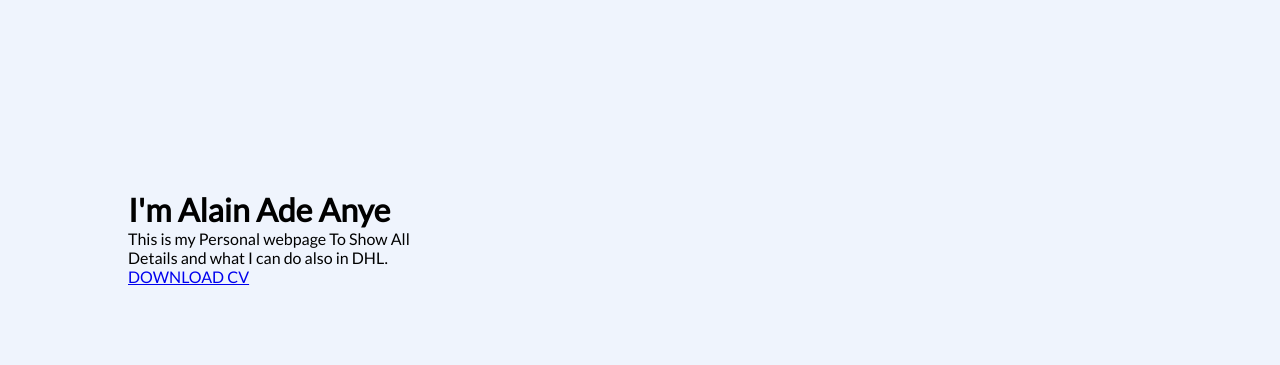
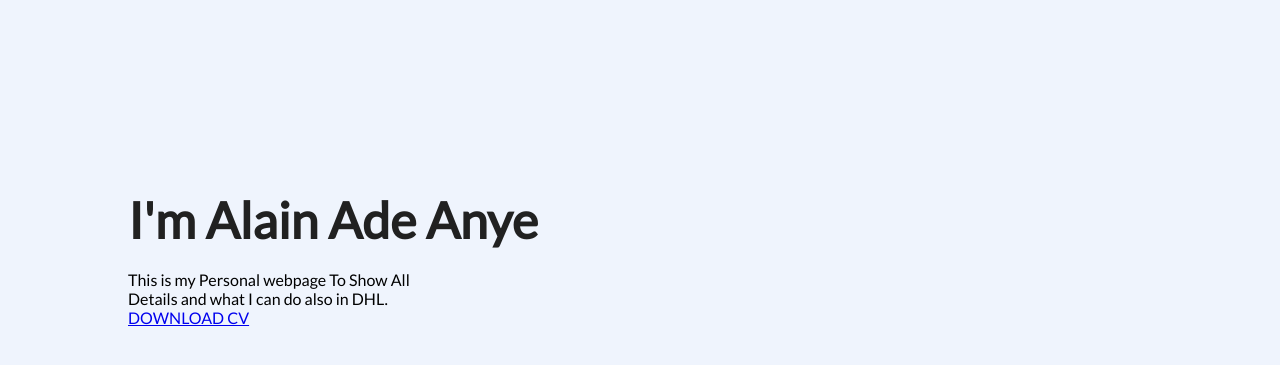
Before and after one commit to Alain2020/north-west, a plain HTML site: page index.html in a window 1280 px wide. Shown: the part 269-634 px from the top of the page. Drawn offline with Linux system fonts and the light colour scheme.

Commit message:
Add font size and color to the h1 and span

```diff
--- a/backets/css/style.css
+++ b/backets/css/style.css
@@ -43,3 +43,9 @@ nav ul li a:hover{
     margin: 10%;
     margin-top: 15%;
 }
+
+.infor h1{
+    font-size: 50px;
+    color: #212121;
+    margin-bottom: 20px;
+}
```
